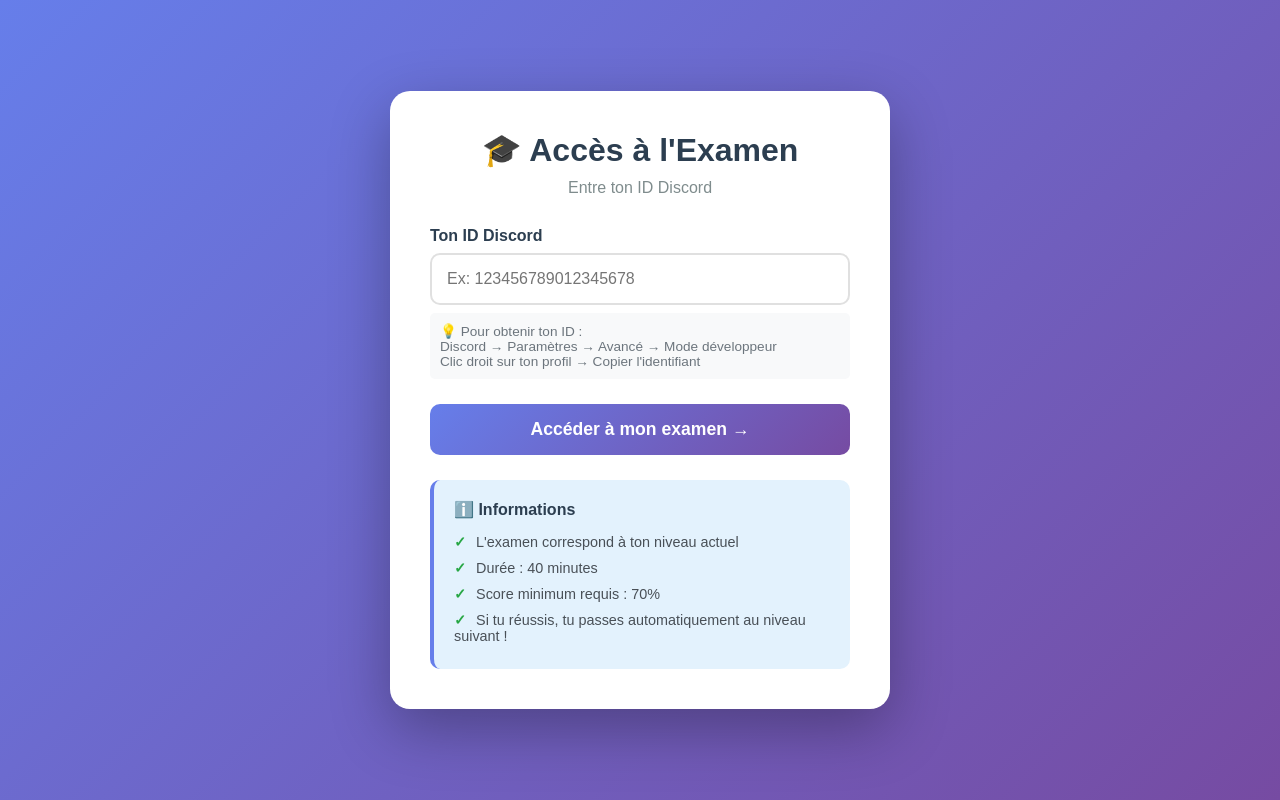
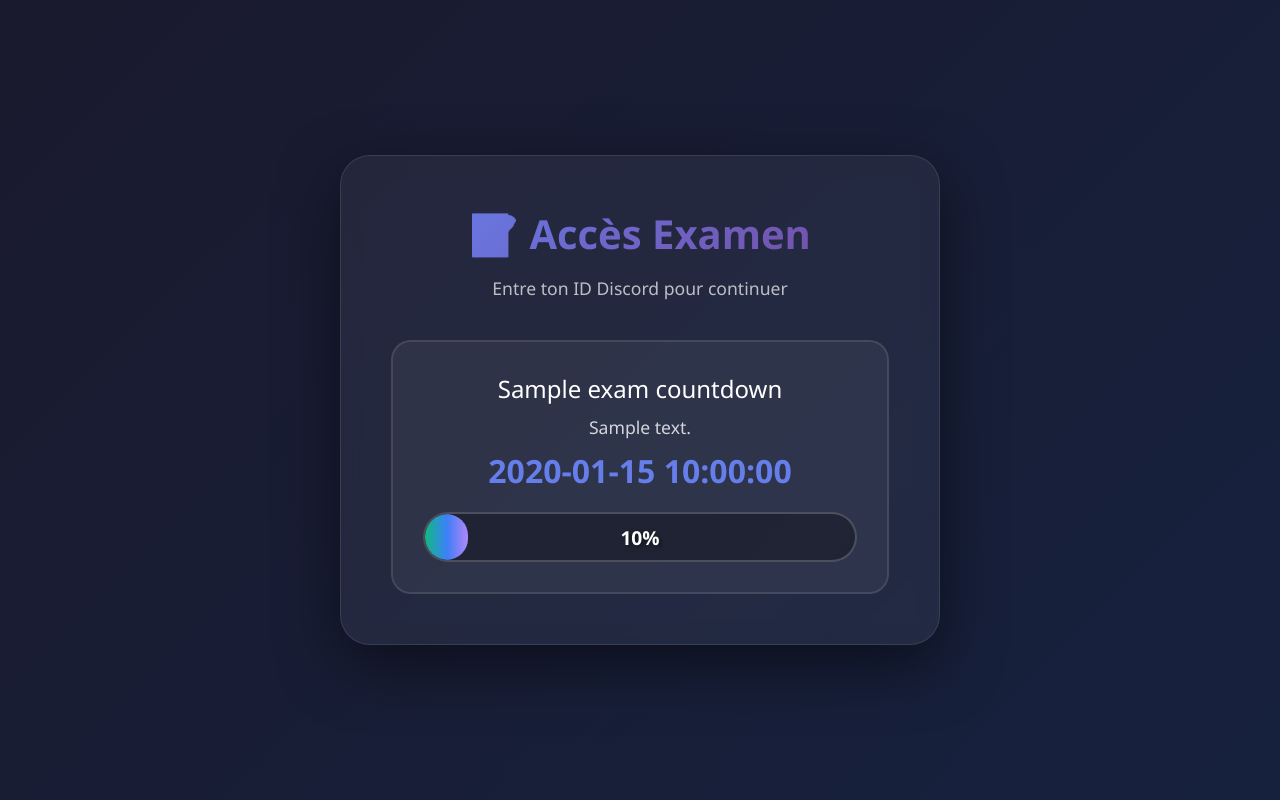
Before and after one commit to ploozy/projet_finale, a Flask app: template web/templates/exams_id.html in a window 1280 px wide. Run offline with Flask 3, Linux system fonts and the light colour scheme; the template is opened without the code that fills it: most values are stand-ins (such as "Sample title", 1, 10 or a date in 2020).

Commit message:
Feature: Gamified exam page with progress bar and countdown
Web Changes:
- Completely redesigned exams_id.html with minimalist dark theme
- Added gamified HP progress bar with shimmer animation
- Countdown timer showing time until exam starts
- Adaptive messages based on exam proximity:
  * < 1h: "Prépare-toi bien soldat, ton examen approche!"
  * < 1 day: "L'heure de la bataille approche"
  * < 3 days: "Il est temps de réviser sérieusement"
  * > 3 days: "Profite de ce temps pour bien te préparer"
- Special case: No exam scheduled = 100 HP "Repose-toi bien"
- Auto-reload when countdown reaches zero

Logic Changes (web/app.py):
- Calculate countdown dynamically from exam start time
- Progress bar percentage based on time remaining
- Handle all cases: not registered, no exam, exam not started, exam active

Design:
- Dark glassmorphism aesthetic
- Gradient backgrounds and animated elements
- Professional and motivating UX

```diff
--- a/web/app.py
+++ b/web/app.py
@@ -6,7 +6,7 @@ Site Web - Version Finale
 
 from flask import Flask, render_template, request, jsonify
 import json
-from datetime import datetime, timezone
+from datetime import datetime, timezone, timedelta
 import os
 from db_connection import SessionLocal
 from models import Utilisateur, ExamResult, ExamPeriod
@@ -416,19 +416,62 @@ def exams():
             ).order_by(ExamPeriod.start_time).first()
 
             if next_period:
-                start_str = next_period.start_time.strftime("%d/%m/%Y à %H:%M")
-                end_str = next_period.end_time.strftime("%d/%m/%Y à %H:%M")  # Afficher date complète
+                # Calculer le temps restant jusqu'au début
+                seconds_remaining = int((next_period.start_time - now).total_seconds())
+                total_seconds = int((next_period.start_time - (next_period.start_time - timedelta(days=7))).total_seconds())
+
+                # Calculer le pourcentage de progression (compte à rebours)
+                progress = max(0, min(100, int((seconds_remaining / total_seconds) * 100)))
+
+                # Message adapté selon la proximité
+                if seconds_remaining < 3600:  # Moins d'1h
+                    message = "🔥 Prépare-toi bien soldat, ton examen approche !"
+                    title = "⚔️ Au combat dans moins d'1h !"
+                elif seconds_remaining < 86400:  # Moins d'1j
+                    message = "💪 L'heure de la bataille approche, révise bien !"
+                    title = "🎯 Examen imminent"
+                elif seconds_remaining < 259200:  # Moins de 3j
+                    message = "📚 Il est temps de réviser sérieusement"
+                    title = "📖 Préparation en cours"
+                else:
+                    message = "😌 Profite de ce temps pour bien te préparer"
+                    title = "⏳ Examen programmé"
+
+                # Calculer le countdown
+                days = seconds_remaining // 86400
+                hours = (seconds_remaining % 86400) // 3600
+                minutes = (seconds_remaining % 3600) // 60
+                seconds = seconds_remaining % 60
+
+                time_text = ''
+                if days > 0:
+                    time_text += f"{days}j "
+                if hours > 0:
+                    time_text += f"{hours}h "
+                if minutes > 0:
+                    time_text += f"{minutes}m "
+                time_text += f"{seconds}s"
+
                 return render_template('exams_id.html',
-                    error=f"⏰ Examen pas encore disponible\n\n"
-                          f"📅 Niveau {user.niveau_actuel}\n"
-                          f"🟢 Début: {start_str}\n"
-                          f"🔴 Fin: {end_str}\n\n"
-                          f"⏰ Heure serveur: {now.strftime('%d/%m/%Y %H:%M')} UTC\n\n"
-                          f"Reviens à cette heure!")
+                    exam_countdown={
+                        'title': title,
+                        'message': message,
+                        'time_text': time_text,
+                        'progress': progress,
+                        'seconds_remaining': seconds_remaining,
+                        'is_full': False
+                    })
             else:
+                # Pas d'exam programmé → Barre 100HP "repose-toi"
                 return render_template('exams_id.html',
-                    error=f"Aucune période d'examen planifiée pour le niveau {user.niveau_actuel}.\n"
-                          f"Contacte un administrateur.")
+                    exam_countdown={
+                        'title': '💚 100 HP - Repos bien mérité !',
+                        'message': '😌 Repose-toi bien tant qu\'il en est encore temps...',
+                        'time_text': 'Aucun examen programmé',
+                        'progress': 100,
+                        'seconds_remaining': 0,
+                        'is_full': True
+                    })
 
         # 3. Vérifier si l'utilisateur a déjà passé l'examen PENDANT CETTE PÉRIODE
         # Trouver l'examen correspondant au niveau
--- a/web/templates/exams_id.html
+++ b/web/templates/exams_id.html
@@ -12,173 +12,284 @@
         }
 
         body {
-            font-family: Arial, sans-serif;
-            background: linear-gradient(135deg, #667eea 0%, #764ba2 100%);
+            font-family: 'Segoe UI', Tahoma, Geneva, Verdana, sans-serif;
+            background: linear-gradient(135deg, #1a1a2e 0%, #16213e 100%);
             min-height: 100vh;
             display: flex;
             justify-content: center;
             align-items: center;
             padding: 20px;
+            color: #fff;
         }
 
         .container {
-            background: white;
-            padding: 40px;
-            border-radius: 20px;
-            box-shadow: 0 20px 60px rgba(0, 0, 0, 0.3);
-            max-width: 500px;
+            background: rgba(255, 255, 255, 0.05);
+            backdrop-filter: blur(10px);
+            padding: 50px;
+            border-radius: 30px;
+            box-shadow: 0 20px 60px rgba(0, 0, 0, 0.5);
+            max-width: 600px;
             width: 100%;
+            border: 1px solid rgba(255, 255, 255, 0.1);
         }
 
         h1 {
-            color: #2c3e50;
             text-align: center;
-            margin-bottom: 10px;
+            margin-bottom: 15px;
+            font-size: 2.5rem;
+            background: linear-gradient(135deg, #667eea 0%, #764ba2 100%);
+            -webkit-background-clip: text;
+            -webkit-text-fill-color: transparent;
+            background-clip: text;
         }
 
         .subtitle {
             text-align: center;
-            color: #7f8c8d;
-            margin-bottom: 30px;
+            color: rgba(255, 255, 255, 0.7);
+            margin-bottom: 40px;
+            font-size: 1.1rem;
         }
 
-        .error {
-            background: #fee;
-            border-left: 4px solid #dc3545;
-            padding: 15px;
-            border-radius: 8px;
-            margin-bottom: 20px;
-            color: #721c24;
-        }
-
+        /* Formulaire minimaliste */
         .form-group {
-            margin-bottom: 25px;
-        }
-
-        label {
-            display: block;
-            font-weight: 600;
-            margin-bottom: 8px;
-            color: #2c3e50;
+            margin-bottom: 30px;
         }
 
         input[type="text"] {
             width: 100%;
-            padding: 15px;
-            border: 2px solid #e0e0e0;
-            border-radius: 10px;
-            font-size: 1rem;
+            padding: 20px;
+            border: 2px solid rgba(255, 255, 255, 0.2);
+            border-radius: 15px;
+            font-size: 1.1rem;
+            background: rgba(255, 255, 255, 0.1);
+            color: #fff;
             transition: all 0.3s;
+        }
+
+        input[type="text"]::placeholder {
+            color: rgba(255, 255, 255, 0.5);
         }
 
         input[type="text"]:focus {
             outline: none;
             border-color: #667eea;
-            box-shadow: 0 0 0 3px rgba(102, 126, 234, 0.1);
-        }
-
-        .help-text {
-            font-size: 0.85rem;
-            color: #6c757d;
-            margin-top: 8px;
-            padding: 10px;
-            background: #f8f9fa;
-            border-radius: 5px;
+            box-shadow: 0 0 20px rgba(102, 126, 234, 0.3);
+            background: rgba(255, 255, 255, 0.15);
         }
 
         button {
             width: 100%;
-            padding: 15px;
+            padding: 20px;
             background: linear-gradient(135deg, #667eea 0%, #764ba2 100%);
             color: white;
             border: none;
-            border-radius: 10px;
-            font-size: 1.1rem;
+            border-radius: 15px;
+            font-size: 1.2rem;
             font-weight: 600;
             cursor: pointer;
             transition: all 0.3s;
+            box-shadow: 0 10px 30px rgba(102, 126, 234, 0.3);
         }
 
         button:hover {
             transform: translateY(-2px);
-            box-shadow: 0 10px 25px rgba(102, 126, 234, 0.4);
+            box-shadow: 0 15px 40px rgba(102, 126, 234, 0.5);
         }
 
-        .info-box {
-            margin-top: 25px;
+        /* Messages d'erreur et info */
+        .message {
             padding: 20px;
-            background: #e3f2fd;
-            border-radius: 10px;
-            border-left: 4px solid #667eea;
+            border-radius: 15px;
+            margin-bottom: 25px;
+            text-align: center;
+            font-size: 1rem;
+            line-height: 1.6;
         }
 
-        .info-title {
-            font-weight: 600;
-            color: #2c3e50;
+        .error {
+            background: rgba(220, 53, 69, 0.2);
+            border: 2px solid rgba(220, 53, 69, 0.5);
+            color: #ffccd5;
+        }
+
+        .info {
+            background: rgba(13, 110, 253, 0.2);
+            border: 2px solid rgba(13, 110, 253, 0.5);
+            color: #cfe2ff;
+        }
+
+        /* Barre de progression gamifiée */
+        .progress-container {
+            margin-top: 30px;
+            padding: 30px;
+            background: rgba(255, 255, 255, 0.05);
+            border-radius: 20px;
+            border: 2px solid rgba(255, 255, 255, 0.1);
+        }
+
+        .progress-header {
+            text-align: center;
+            margin-bottom: 20px;
+        }
+
+        .progress-title {
+            font-size: 1.5rem;
+            margin-bottom: 10px;
+            color: #fff;
+        }
+
+        .progress-message {
+            font-size: 1.1rem;
+            color: rgba(255, 255, 255, 0.8);
             margin-bottom: 10px;
         }
 
-        .info-list {
-            list-style: none;
-            padding: 0;
+        .countdown {
+            font-size: 2rem;
+            font-weight: bold;
+            color: #667eea;
+            margin-top: 10px;
         }
 
-        .info-list li {
-            padding: 5px 0;
-            color: #495057;
-            font-size: 0.9rem;
+        .hp-bar-container {
+            position: relative;
+            height: 50px;
+            background: rgba(0, 0, 0, 0.3);
+            border-radius: 25px;
+            overflow: hidden;
+            margin-top: 20px;
+            border: 2px solid rgba(255, 255, 255, 0.2);
         }
 
-        .info-list li::before {
-            content: "✓";
-            color: #28a745;
+        .hp-bar {
+            height: 100%;
+            background: linear-gradient(90deg, #10b981 0%, #3b82f6 50%, #8b5cf6 100%);
+            border-radius: 25px;
+            transition: width 1s ease-out;
+            position: relative;
+            overflow: hidden;
+        }
+
+        .hp-bar::before {
+            content: '';
+            position: absolute;
+            top: 0;
+            left: -100%;
+            width: 100%;
+            height: 100%;
+            background: linear-gradient(90deg, transparent, rgba(255,255,255,0.3), transparent);
+            animation: shimmer 2s infinite;
+        }
+
+        @keyframes shimmer {
+            to {
+                left: 200%;
+            }
+        }
+
+        .hp-text {
+            position: absolute;
+            top: 50%;
+            left: 50%;
+            transform: translate(-50%, -50%);
+            font-size: 1.2rem;
             font-weight: bold;
-            margin-right: 10px;
+            color: #fff;
+            text-shadow: 2px 2px 4px rgba(0,0,0,0.5);
+        }
+
+        /* HP bar full (pas d'exam) */
+        .hp-bar.full {
+            background: linear-gradient(90deg, #10b981 0%, #34d399 100%);
+        }
+
+        /* Animations */
+        @keyframes pulse {
+            0%, 100% {
+                opacity: 1;
+            }
+            50% {
+                opacity: 0.7;
+            }
+        }
+
+        .pulse {
+            animation: pulse 2s infinite;
         }
     </style>
 </head>
 <body>
     <div class="container">
-        <h1>🎓 Accès à l'Examen</h1>
-        <p class="subtitle">Entre ton ID Discord</p>
+        <h1>📝 Accès Examen</h1>
+        <p class="subtitle">Entre ton ID Discord pour continuer</p>
 
         {% if error %}
-        <div class="error">
-            {{ error }}
+        <div class="message error">
+            {{ error|safe }}
         </div>
         {% endif %}
 
-        <form method="POST" action="/exams">
+        {% if exam_countdown %}
+        <!-- Barre de progression gamifiée -->
+        <div class="progress-container">
+            <div class="progress-header">
+                <div class="progress-title">{{ exam_countdown.title }}</div>
+                <div class="progress-message">{{ exam_countdown.message }}</div>
+                <div class="countdown" id="countdown">{{ exam_countdown.time_text }}</div>
+            </div>
+
+            <div class="hp-bar-container">
+                <div class="hp-bar {% if exam_countdown.is_full %}full{% endif %}" style="width: {{ exam_countdown.progress }}%;">
+                </div>
+                <div class="hp-text">{{ exam_countdown.progress }}%</div>
+            </div>
+        </div>
+
+        <script>
+            // Countdown dynamique
+            {% if exam_countdown.seconds_remaining %}
+            let secondsRemaining = {{ exam_countdown.seconds_remaining }};
+
+            function updateCountdown() {
+                if (secondsRemaining <= 0) {
+                    location.reload();
+                    return;
+                }
+
+                const days = Math.floor(secondsRemaining / 86400);
+                const hours = Math.floor((secondsRemaining % 86400) / 3600);
+                const minutes = Math.floor((secondsRemaining % 3600) / 60);
+                const seconds = secondsRemaining % 60;
+
+                let timeText = '';
+                if (days > 0) timeText += `${days}j `;
+                if (hours > 0) timeText += `${hours}h `;
+                if (minutes > 0) timeText += `${minutes}m `;
+                timeText += `${seconds}s`;
+
+                document.getElementById('countdown').textContent = timeText;
+                secondsRemaining--;
+            }
+
+            updateCountdown();
+            setInterval(updateCountdown, 1000);
+            {% endif %}
+        </script>
+        {% else %}
+        <!-- Formulaire simple -->
+        <form action="/exams_id" method="POST">
             <div class="form-group">
-                <label for="user_id">Ton ID Discord</label>
                 <input
                     type="text"
-                    id="user_id"
                     name="user_id"
-                    placeholder="Ex: 123456789012345678"
+                    placeholder="Ton ID Discord (ex: 123456789012345678)"
                     required
-                    pattern="[0-9]{17,19}"
-                    title="L'ID Discord doit contenir 17-19 chiffres"
+                    autofocus
                 >
-                <div class="help-text">
-                    💡 Pour obtenir ton ID :<br>
-                    Discord → Paramètres → Avancé → Mode développeur<br>
-                    Clic droit sur ton profil → Copier l'identifiant
-                </div>
             </div>
-
-            <button type="submit">Accéder à mon examen →</button>
+            <button type="submit">🚀 Accéder</button>
         </form>
-
-        <div class="info-box">
-            <div class="info-title">ℹ️ Informations</div>
-            <ul class="info-list">
-                <li>L'examen correspond à ton niveau actuel</li>
-                <li>Durée : 40 minutes</li>
-                <li>Score minimum requis : 70%</li>
-                <li>Si tu réussis, tu passes automatiquement au niveau suivant !</li>
-            </ul>
-        </div>
+        {% endif %}
     </div>
 </body>
 </html>
```
